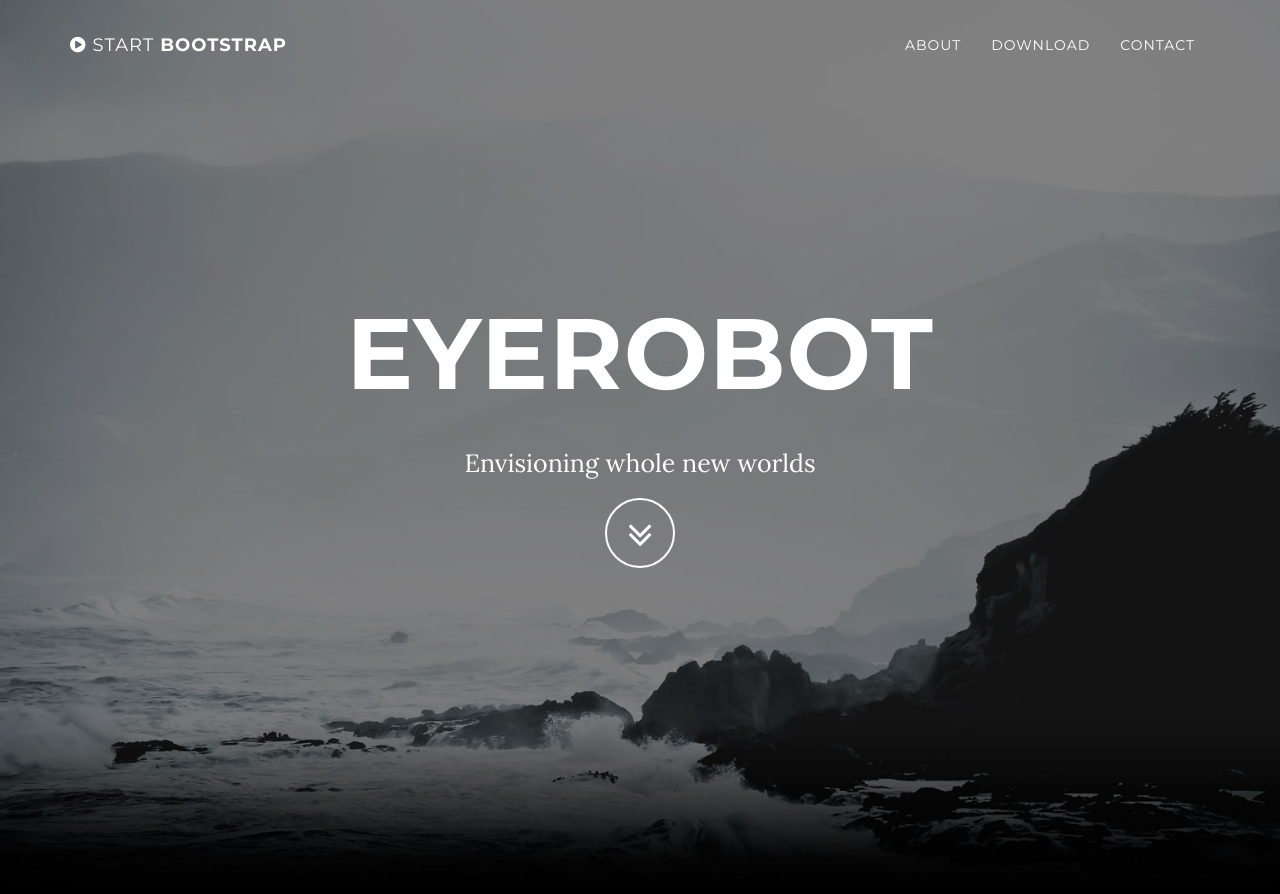
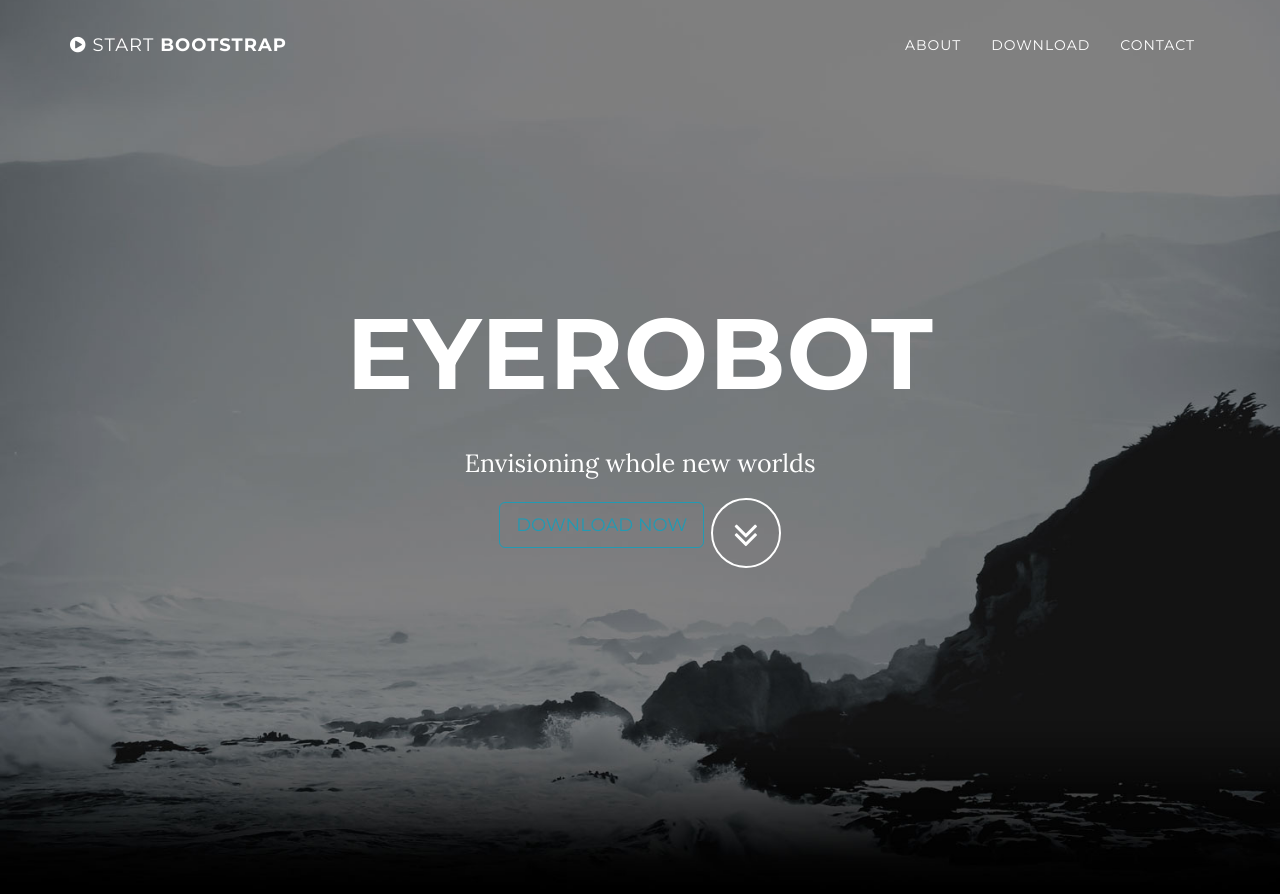
Before and after one commit to snarain677/agency-capstone-website, a Jekyll site: the page built from index.html, in a window 1280 px wide and 900 px high. Shown: the top 894 px of the window. Built offline with Jekyll 4.4.1, drawn with Linux system fonts in a browser that asks for light colours.

Commit message:
Added download button to header

```diff
--- a/_includes/header.html
+++ b/_includes/header.html
@@ -6,6 +6,7 @@
                     <div class="col-md-8 col-md-offset-2">
                         <h1 class="brand-heading">{{ site.title }}</h1>
                         <p class="intro-text">{{ site.description }}<br>
+			<a href="http://startbootstrap.com/template-overviews/grayscale/" class="btn btn-default btn-lg">Download Now</a>
                         <a href="#about" class="btn btn-circle page-scroll">
                             <i class="fa fa-angle-double-down animated"></i>
                         </a>
```
